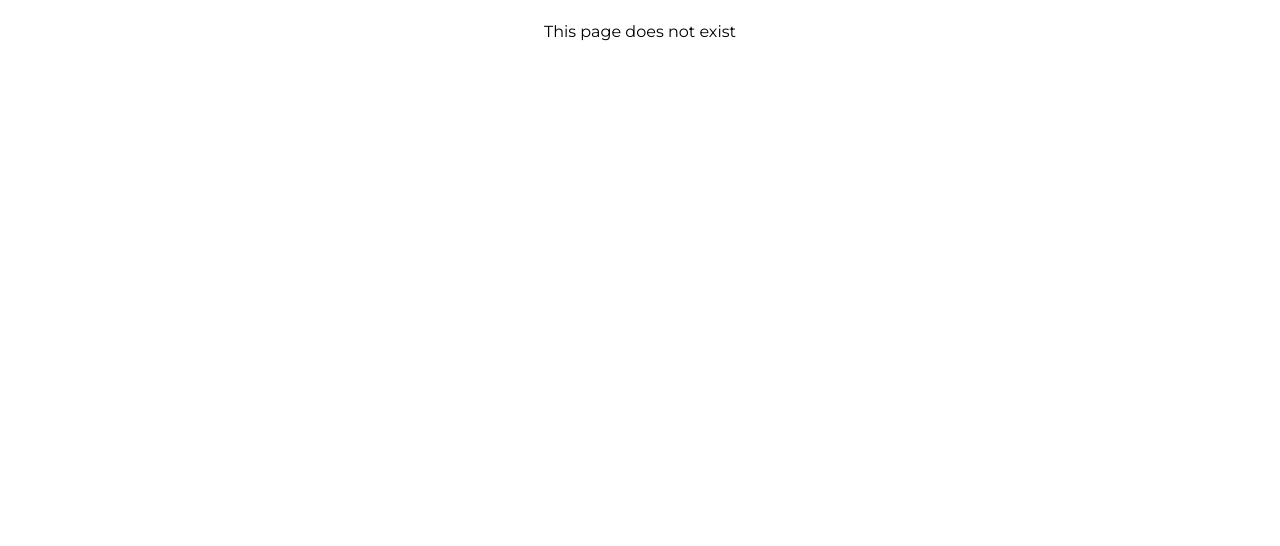
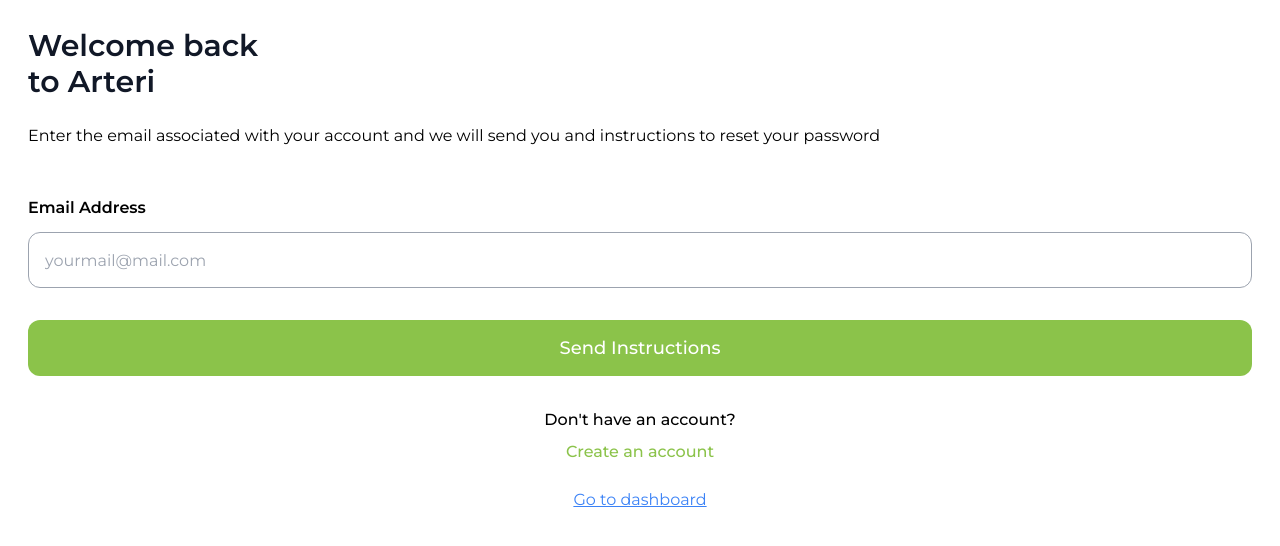
Before and after one commit to sazzy-josh/arteri-copy, a React (Create React App) app: page /forgot-password in a window 1280 px wide. Shown: the top 546 px of the page. Built offline with nearby package versions, Linux system fonts and the light colour scheme.

Commit message:
added forgot password page

```diff
--- a/src/components/buttons/PrimaryButton.jsx
+++ b/src/components/buttons/PrimaryButton.jsx
@@ -4,7 +4,7 @@
   return (
     <button
       onClick={handle}
-      className="w-full h-14  font-semibold bg-secondary text-white text-center rounded-xl mx-auto text-lg my-3 block"
+      className="w-full h-14  font-medium bg-secondary text-white text-center rounded-xl mx-auto text-lg my-3 block"
     >
       {children}
     </button>
--- a/src/components/buttons/SecondaryButton.jsx
+++ b/src/components/buttons/SecondaryButton.jsx
@@ -5,7 +5,7 @@
     <button
       onClick={handle}
       //   style={{ backgroundColor: theme("colors.primary") }}
-      className="w-full h-14 font-semibold bg-transparent text-lg border-2 border-secondary text-center rounded-xl my-3 block mx-auto "
+      className="w-full h-14 font-medium bg-transparent text-lg border-2 border-secondary text-center rounded-xl my-3 block mx-auto "
     >
       {children}
     </button>
--- /dev/null
+++ b/src/pages/registration/ForgotPassword.jsx
@@ -0,0 +1,83 @@
+import React, { useState } from "react";
+// import { useNavigate } from "react-router-dom";
+import PrimaryButton from "../../components/buttons/PrimaryButton";
+import MobileNavbar from "../../components/MobileNavbar";
+import "../../styles/registration.css";
+import RegistrationRedirect2 from "../../utils/registration-utils/RegistrationRedirect2";
+const ForgotPassword = () => {
+  const [email, setEmail] = useState("");
+  const [isResetEmail, setIsResetEmail] = useState("");
+  //   let navigate = useNavigate();
+  return (
+    <>
+      <MobileNavbar />
+      <section className="p-7">
+        {!isResetEmail ? (
+          <>
+            <h1 className="font-semibold text-3xl text-left text-gray-900 mb-6">
+              Welcome back <br /> to Arteri
+            </h1>
+            <h3 className="text-left mb-12">
+              Enter the email associated with your account and we will send you
+              and instructions to reset your password
+            </h3>
+            <label className="mb-5 block">
+              <p className="registration-input-label">Email Address</p>
+
+              <input
+                type="text"
+                className="registration-input"
+                name="email"
+                value={email}
+                placeholder="yourmail@mail.com"
+                onChange={(e) => setEmail(e.target.value)}
+              />
+            </label>
+            <div className="my-8">
+              <PrimaryButton handle={() => setIsResetEmail(email)}>
+                Send Instructions
+              </PrimaryButton>
+            </div>
+            <RegistrationRedirect2 />
+          </>
+        ) : (
+          <>
+            <h1
+              className="font-semibold text-3xl text-left text-gray-900 mb-6"
+              //   onClick={() => Linking.openURL("email@gmail.com")}
+            >
+              Check your mail
+            </h1>
+            <h3 className="text-left mb-16">
+              We have sent password recovery instructions to your mail
+            </h3>
+
+            <div className="my-8">
+              <PrimaryButton>Open Mail</PrimaryButton>
+            </div>
+            <div className="mb-6">
+              <p className="text-black font-medium mt-2 mb-2">
+                Didn't receive any email?
+              </p>
+              <p
+                className="text-secondary font-medium cursor-pointer"
+                onClick={() => {
+                  setIsResetEmail("");
+                  setEmail("");
+                }}
+              >
+                Try another email address
+              </p>
+              <p className="text-black font-medium mt-2 mb-2">Or</p>
+              <p className="text-secondary font-medium cursor-pointer">
+                Resend Instructions
+              </p>
+            </div>
+          </>
+        )}
+      </section>
+    </>
+  );
+};
+
+export default ForgotPassword;
--- a/src/pages/registration/Login.jsx
+++ b/src/pages/registration/Login.jsx
@@ -1,4 +1,5 @@
 import React, { useState } from "react";
+import { useNavigate } from "react-router-dom";
 import PrimaryButton from "../../components/buttons/PrimaryButton";
 import MobileNavbar from "../../components/MobileNavbar";
 import "../../styles/registration.css";
@@ -6,6 +7,7 @@
 const Login = () => {
   const [email, setEmail] = useState("");
   const [password, setPassword] = useState("");
+  let navigate = useNavigate();
   return (
     <>
       <MobileNavbar />
@@ -36,7 +38,12 @@
             onChange={(e) => setPassword(e.target.value)}
           />
         </label>
-        <p className="text-right text-secondary font-medium my-5">
+        <p
+          className="text-right text-secondary font-medium my-5"
+          onClick={() => {
+            navigate("/forgot-password", { replace: true });
+          }}
+        >
           Forgot password?
         </p>
         <PrimaryButton>Login into account</PrimaryButton>
--- a/src/routes/ArteriRoutes.jsx
+++ b/src/routes/ArteriRoutes.jsx
@@ -3,6 +3,7 @@
 
 // import Home from "../pages/Home";
 import Dashboard from "../pages/dashboard/Dashboard";
+import ForgotPassword from "../pages/registration/ForgotPassword";
 import Login from "../pages/registration/Login";
 
 // import Home from "../pages/Home";
@@ -27,6 +28,7 @@
           <Route path="details" element={<Details />} />
           <Route path="details-2" element={<OtherDetails />} />
         </Route>
+        <Route path="forgot-password" element={<ForgotPassword />} />
         <Route
           path="*"
           element={<h1 className="my-5">This page does not exist</h1>}
--- a/src/utils/registration-utils/Details.jsx
+++ b/src/utils/registration-utils/Details.jsx
@@ -48,7 +48,7 @@
           />
         </label>
         <label className="mb-5 block">
-          <p className="registration-input-label">Email </p>
+          <p className="registration-input-label">Email Address</p>
 
           <input
             type="text"
--- a/src/utils/registration-utils/RegistrationRedirect.jsx
+++ b/src/utils/registration-utils/RegistrationRedirect.jsx
@@ -6,11 +6,11 @@
   return (
     <>
       <div className="mb-6">
-        <p className="text-black font-bold mt-2 mb-2">
+        <p className="text-black font-medium mt-2 mb-2">
           Already have an account?
         </p>
         <p
-          className="text-secondary font-semibold cursor-pointer"
+          className="text-secondary font-medium cursor-pointer"
           onClick={() => {
             navigate("/login", { replace: true });
           }}
--- a/src/utils/registration-utils/RegistrationRedirect2.jsx
+++ b/src/utils/registration-utils/RegistrationRedirect2.jsx
@@ -6,9 +6,11 @@
   return (
     <>
       <div className="mb-6">
-        <p className="text-black font-bold mt-2 mb-2">Don't have an account?</p>
+        <p className="text-black font-medium mt-2 mb-2">
+          Don't have an account?
+        </p>
         <p
-          className="text-secondary font-semibold cursor-pointer"
+          className="text-secondary font-medium cursor-pointer"
           onClick={() => {
             navigate("/register/type", { replace: true });
           }}
```
